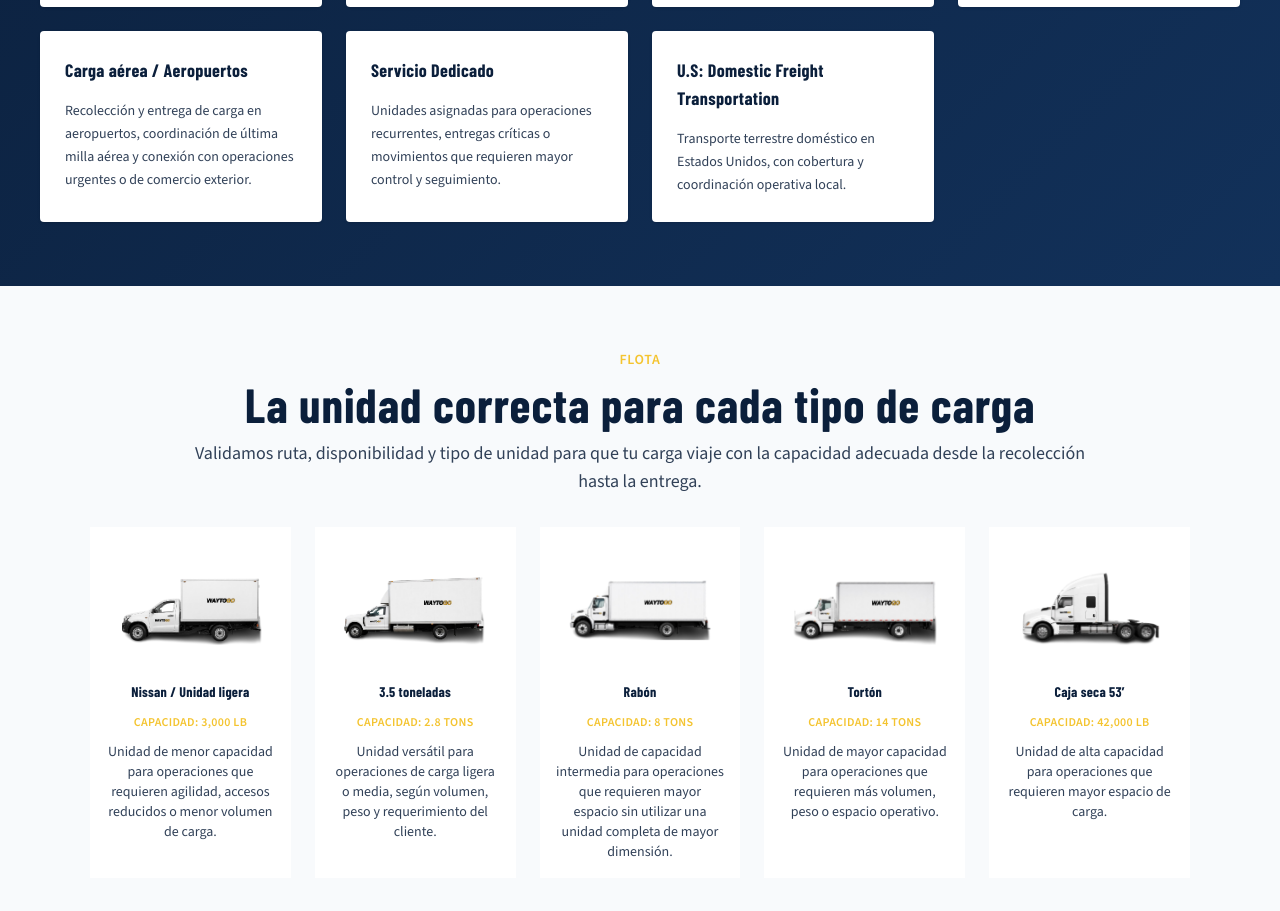
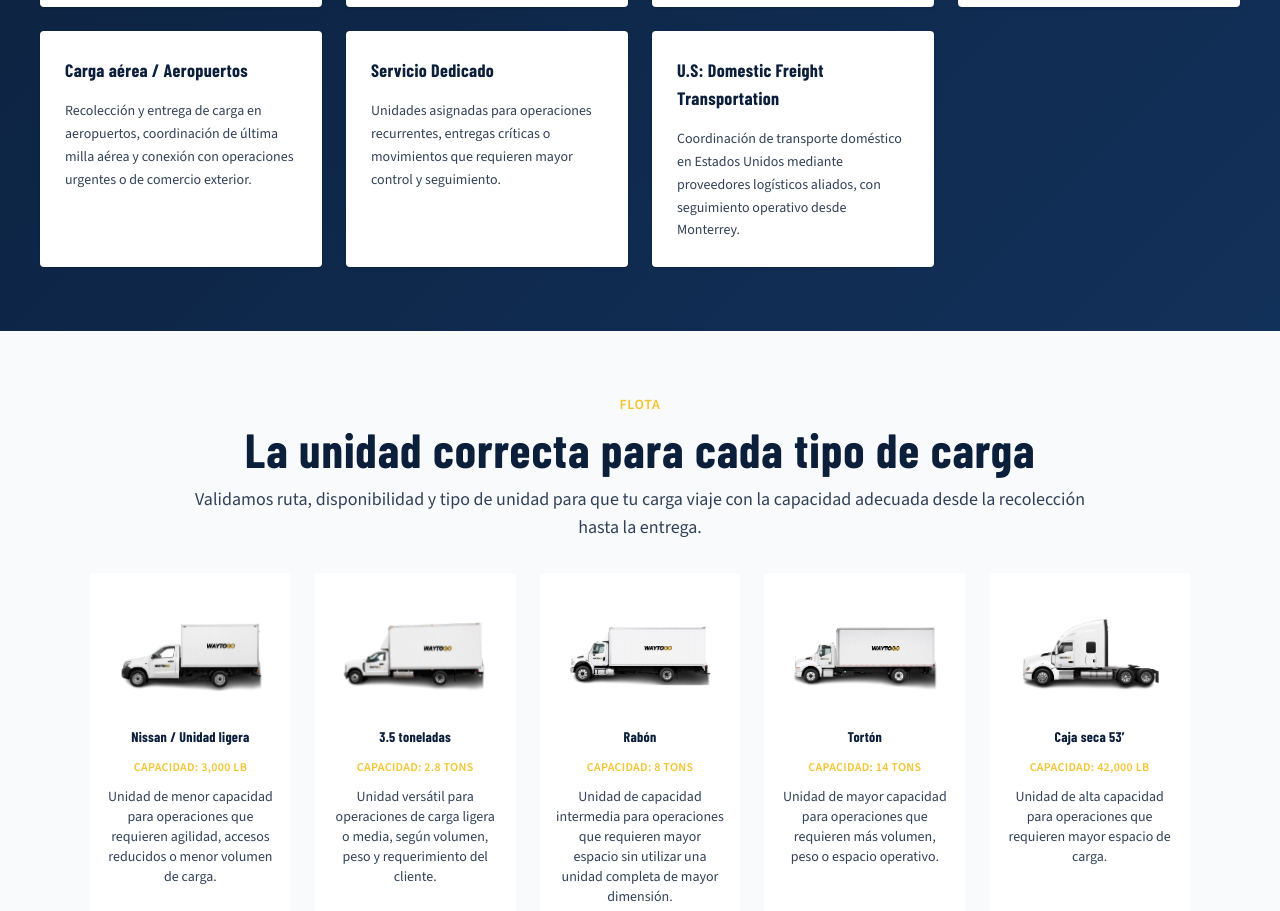
Before and after one commit to fernandotenchipe/WTG-web, a Next.js app: page / in a window 1280 px wide. Shown: the part 1520-2431 px from the top of the page. Built offline with nearby package versions, Linux system fonts and the light colour scheme.

Commit message:
cambio text

```diff
--- a/app/page.tsx
+++ b/app/page.tsx
@@ -53,7 +53,7 @@ export default function Home() {
     {
       id: "us",
       name: "U.S: Domestic Freight Transportation",
-      description: "Transporte terrestre doméstico en Estados Unidos, con cobertura y coordinación operativa local.",
+      description: "Coordinación de transporte doméstico en Estados Unidos mediante proveedores logísticos aliados, con seguimiento operativo desde Monterrey.",
     },
   ];
 
```
